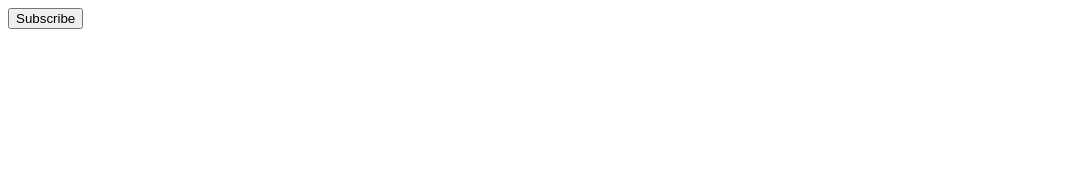
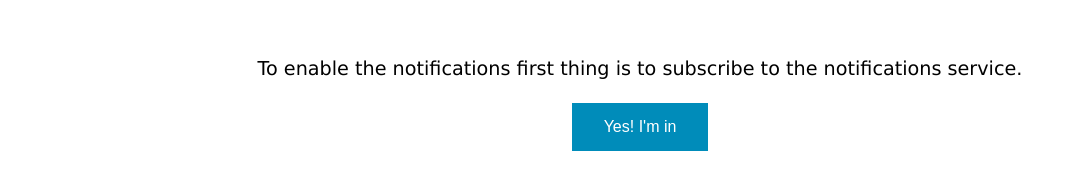
Before and after one commit to hevivekm/push, a website: page index.html in a window 1280 px wide. Shown: the whole page, without its empty margins (0-1076 px from the left). Drawn offline with Linux system fonts and the light colour scheme.

Commit message:
testing app icon

```diff
--- a/index.html
+++ b/index.html
@@ -3,10 +3,15 @@
   <head>
     <meta charset="UTF-8" />
     <meta name="viewport" content="width=device-width, initial-scale=1.0" />
+    <link rel="stylesheet" href="style.css" />
     <title>Document</title>
   </head>
   <body>
-    <button onclick="subscribe()">Subscribe</button>
+    <div class="center">
+      <br />
+      <p>To enable the notifications first thing is to subscribe to the notifications service.</p>
+      <button class="button" onclick="subscribe()">Yes! I'm in</button>
+    </div>
 
     <script>
       addEventListener('load', async () => {
--- /dev/null
+++ b/style.css
@@ -0,0 +1,34 @@
+html {
+  height: 100%;
+}
+
+body {
+  min-height: 100%;
+  margin: 0;
+}
+
+.center {
+  margin: 20px 0px;
+  text-align: center;
+  bottom: 0;
+  top: 0;
+  width: 100%;
+  position: absolute;
+}
+
+.button {
+  background-color: #008cba; /* Green */
+  border: none;
+  color: white;
+  padding: 15px 32px;
+  text-align: center;
+  text-decoration: none;
+  display: inline-block;
+  font-size: 16px;
+  margin: 4px 2px;
+}
+
+p {
+  font-size: larger;
+  font-family: Verdana, Geneva, Tahoma, sans-serif;
+}
--- a/sw.js
+++ b/sw.js
@@ -14,6 +14,7 @@ self.addEventListener('push', (event) => {
   // self.registration.showNotification('test message', {});
   self.registration.showNotification(title, {
     body,
+    icon: './pizza.png',
     actions: [
       {
         action: 'coffee-action',
```
Also changed, not shown: push.js (+13 -24 lines), pizza.png (added).
